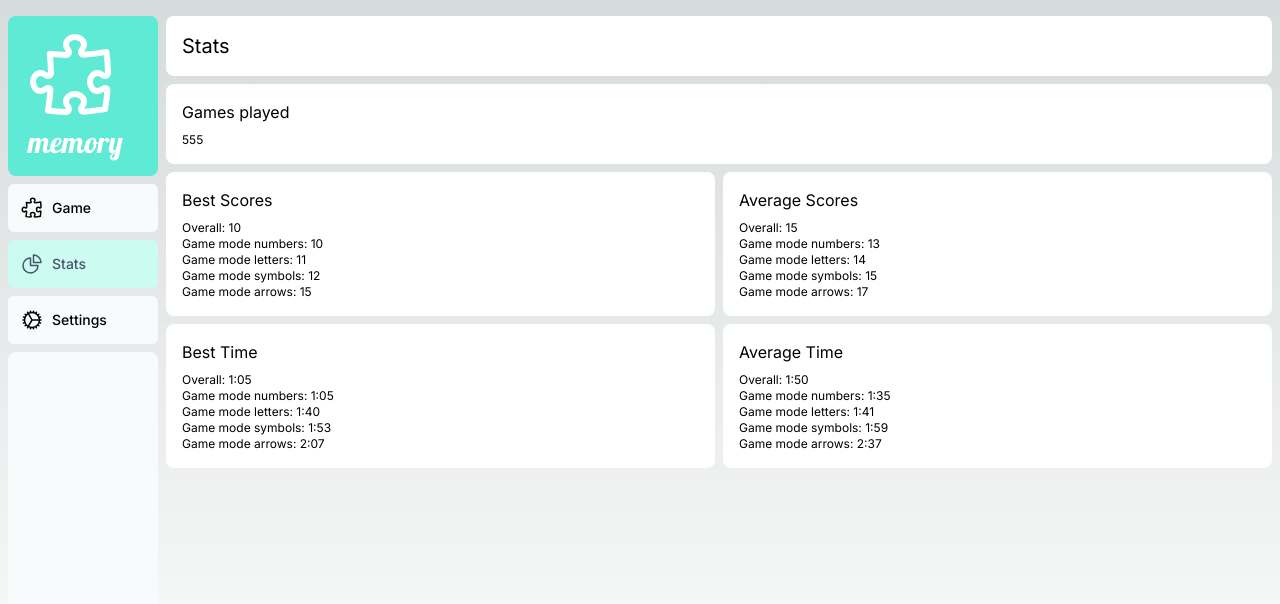
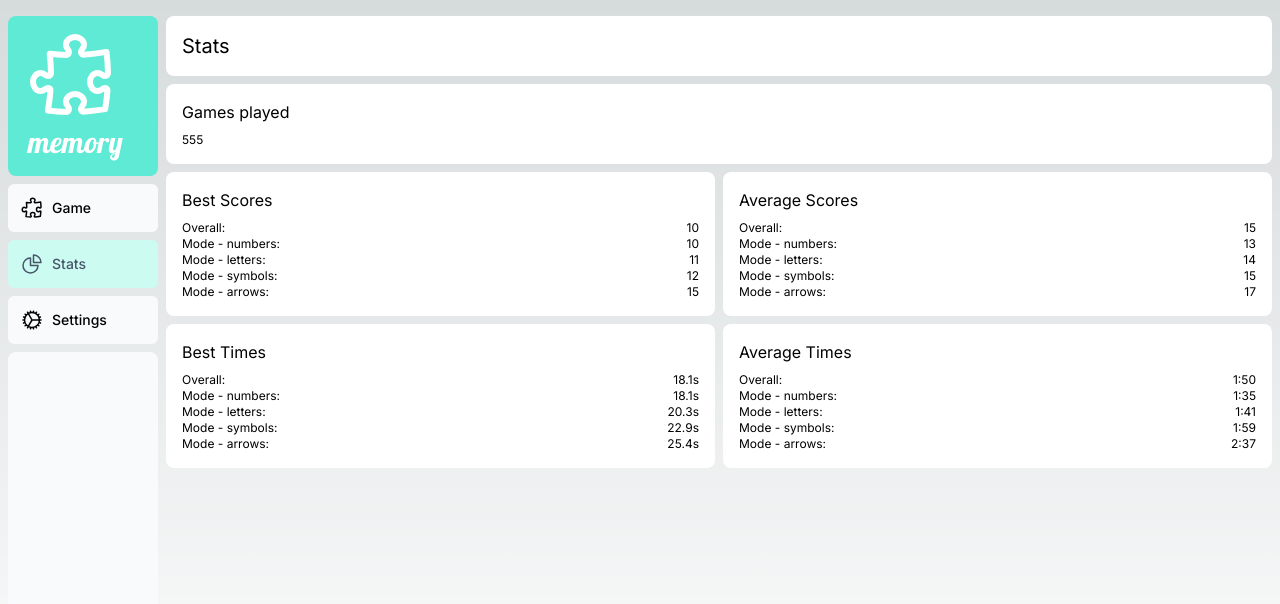
Before and after one commit to dgnezda/memory, a Next.js app: page /dashboard/stats in a window 1280 px wide. Shown: the top 604 px of the page. Built offline with nearby package versions, Linux system fonts and the light colour scheme.

Commit message:
Design overhaul

```diff
--- a/app/dashboard/stats/page.tsx
+++ b/app/dashboard/stats/page.tsx
@@ -9,39 +9,39 @@ export default function Page() {
             </WhiteDiv>
             <div className="grid grid-cols-2">
                 <WhiteDiv value="Best Scores">
-                    <div className="text-xs mt-2">
-                        <div>Overall: 10</div>
-                        <div>Game mode numbers: 10</div>
-                        <div>Game mode letters: 11</div>
-                        <div>Game mode symbols: 12</div>
-                        <div>Game mode arrows: 15</div>
+                    <div className="grid grid-cols-4 justify-between text-xs mt-2">
+                        <div className="col-span-3">Overall:</div><div className="text-end">10</div>
+                        <div className="col-span-3">Mode - numbers:</div><div className="text-end">10</div>
+                        <div className="col-span-3">Mode - letters:</div><div className="text-end">11</div>
+                        <div className="col-span-3">Mode - symbols:</div><div className="text-end">12</div>
+                        <div className="col-span-3">Mode - arrows:</div><div className="text-end">15</div>
                     </div>
                 </WhiteDiv>
                 <WhiteDiv value="Average Scores">
-                    <div className="text-xs mt-2">
-                        <div>Overall: 15</div>
-                        <div>Game mode numbers: 13</div>
-                        <div>Game mode letters: 14</div>
-                        <div>Game mode symbols: 15</div>
-                        <div>Game mode arrows: 17</div>
+                    <div className="grid grid-cols-4 justify-between text-xs mt-2">
+                        <div className="col-span-3">Overall:</div><div className="text-end">15</div>
+                        <div className="col-span-3">Mode - numbers:</div><div className="text-end">13</div>
+                        <div className="col-span-3">Mode - letters:</div><div className="text-end">14</div>
+                        <div className="col-span-3">Mode - symbols:</div><div className="text-end">15</div>
+                        <div className="col-span-3">Mode - arrows:</div><div className="text-end">17</div>
                     </div>
                 </WhiteDiv>
-                <WhiteDiv value="Best Time">
-                    <div className="text-xs mt-2">
-                        <div>Overall: 1:05</div>
-                        <div>Game mode numbers: 1:05</div>
-                        <div>Game mode letters: 1:40</div>
-                        <div>Game mode symbols: 1:53</div>
-                        <div>Game mode arrows: 2:07</div>
+                <WhiteDiv value="Best Times">
+                    <div className="grid grid-cols-4 justify-between text-xs mt-2">
+                        <div className="col-span-3">Overall:</div><div className="text-end">18.1s</div>
+                        <div className="col-span-3">Mode - numbers:</div><div className="text-end">18.1s</div>
+                        <div className="col-span-3">Mode - letters:</div><div className="text-end">20.3s</div>
+                        <div className="col-span-3">Mode - symbols:</div><div className="text-end">22.9s</div>
+                        <div className="col-span-3">Mode - arrows:</div><div className="text-end">25.4s</div>
                     </div>
                 </WhiteDiv>
-                <WhiteDiv value="Average Time">
-                    <div className="text-xs mt-2">
-                        <div>Overall: 1:50</div>
-                        <div>Game mode numbers: 1:35</div>
-                        <div>Game mode letters: 1:41</div>
-                        <div>Game mode symbols: 1:59</div>
-                        <div>Game mode arrows: 2:37</div>
+                <WhiteDiv value="Average Times">
+                    <div className="grid grid-cols-4 justify-between text-xs mt-2">
+                        <div className="col-span-3">Overall:</div><div className="text-end">1:50</div>
+                        <div className="col-span-3">Mode - numbers:</div><div className="text-end">1:35</div>
+                        <div className="col-span-3">Mode - letters:</div><div className="text-end">1:41</div>
+                        <div className="col-span-3">Mode - symbols:</div><div className="text-end">1:59</div>
+                        <div className="col-span-3">Mode - arrows:</div><div className="text-end">2:37</div>
                     </div>
                 </WhiteDiv>
             </div>
--- a/app/lib/utils.ts
+++ b/app/lib/utils.ts
@@ -63,7 +63,7 @@ export function calculateFinalScore(moves: number, timeTenths: number): number {
   const finalScore: number = (1 - normalizedMoves) * weightMoves + (1 - normalizedTime) * weightTime;
 
   // Convert final score to a 0-100 scale
-  const scaledScore: number = Math.round(finalScore * 100);
+  const scaledScore: number = Math.round(finalScore * 1000);
   if (scaledScore > 0) return scaledScore
-  return 0;
+  return 1;
 }
--- a/app/page.tsx
+++ b/app/page.tsx
@@ -1,6 +1,7 @@
 import { ArrowRightIcon } from '@heroicons/react/24/outline';
 import Link from 'next/link';
 import { lobster } from './ui/fonts';
+import { mainColors } from './ui/colors';
 
 export default function Home() {
   const squareArr = Array(16).fill(1);
@@ -17,7 +18,7 @@ export default function Home() {
       </div>
       <Link
         href="/dashboard/game"
-        className="md:my-20 mt-10 mb-40 flex items-center gap-5 self-auto rounded-lg bg-blue-500 px-6 py-3 text-sm font-medium text-white transition-colors hover:bg-blue-400 md:text-base"
+        className={`md:my-20 mt-10 mb-40 flex items-center gap-5 self-auto rounded-lg ${mainColors.main} px-6 py-3 text-sm font-bold text-white transition-colors ${mainColors.hover} md:text-base`}
       >
         <span>Play</span>{' '}
         <ArrowRightIcon  key={Date.now()} className="w-5 md:w-6" />
--- a/app/ui/colors.ts
+++ b/app/ui/colors.ts
@@ -1,19 +1,17 @@
 export const cardColors = [
-    'bg-gradient-to-r from-purple-400 to-cyan-200',
-    'bg-gradient-to-r from-indigo-400 to-sky-200',
-    'bg-gradient-to-r from-emerald-500 to-lime-200',
-    'bg-gradient-to-r from-rose-400 to-pink-200',
-    'bg-gradient-to-r from-red-400 to-orange-300',
-    'bg-gradient-to-r from-lime-100 to-orange-300',
+    'bg-gradient-to-r from-teal-200 to-teal-500',
+    'bg-gradient-to-r from-slate-300 to-slate-500',
+    'bg-gradient-to-r from-pink-200 to-pink-400',
+    'bg-gradient-to-r from-cyan-200 to-cyan-500',
+    'bg-gradient-to-r from-blue-400 from-10% via-sky-400 via-30% to-cyan-300 to-90%',
 ]
 
 export const cardHoverColors = [
-    'hover:from-purple-300 hover:to-cyan-100',
-    'hover:from-indigo-300 hover:to-sky-100',
-    'hover:from-emerald-400 hover:to-lime-100',
-    'hover:from-rose-300 hover:to-pink-100',
-    'hover:from-red-300 hover:to-orange-200',
-    'hover:from-lime-50 hover:to-orange-200',
+    'hover:from-teal-100 hover:to-teal-400',
+    'hover:from-slate-200 hover:to-slate-400',
+    'hover:from-pink-100 hover:to-pink-300',
+    'hover:from-cyan-100 hover:to-cyan-400',
+    'hover:from-blue-300 hover:from-10% via-sky-300 via-30% to-cyan-200 to-90%',
 ]
 
 export const mainColors = {
--- a/app/ui/components/Button.tsx
+++ b/app/ui/components/Button.tsx
@@ -3,7 +3,7 @@ import { cn } from '../../lib/utils'
 
 const Button = ({ children, className, ...props }: ButtonHTMLAttributes<HTMLButtonElement>) => {
     return (
-        <button className={cn("px-4 py-2 bg-red-500 rounded-full text-white", className)} {...props}>
+        <button className={cn("px-4 py-2 bg-red-500 rounded-full text-white font-bold transition-colors", className)} {...props}>
             {children}
         </button>
     )
--- a/app/ui/components/Card.tsx
+++ b/app/ui/components/Card.tsx
@@ -35,10 +35,11 @@ export default function Card({
                 onClick();
                 playClick();
             }}
-            className={`${roboto.className} grid-item
-            border-white
-            ${visible ? `${backgroundColor} border-8 border-double` : `${flippedBackgroundColor} ${flippedHoverColor} border-4 md:hover:-translate-y-1`}
-            flex justify-center items-center md:h-40 h-20 w-20 md:w-40 rounded-xl py-6 px-6 shadow-md`}
+            className={`${roboto.className} grid-item border-white flex justify-center items-center md:h-40 h-20 w-20 md:w-40 rounded-xl py-6 px-6 shadow-md
+            ${visible
+                ? `${backgroundColor} border-8 border-double`
+                : `${flippedBackgroundColor} ${flippedHoverColor} border-4 md:hover:-translate-y-1`}
+            `}
         >
             <div className={typeof value === 'number' || 'letter'
                     ? `${textColor} card-font text-center`
--- a/app/ui/components/NavLinks.tsx
+++ b/app/ui/components/NavLinks.tsx
@@ -32,7 +32,7 @@ export default function NavLinks() {
             key={link.name}
             href={link.href}
             className={clsx(
-              `flex h-[48px] grow items-center justify-center gap-2 rounded-md bg-gray-50 p-3 text-sm font-medium hover:bg-teal-100 hover:text-slate-700 lg:flex-none lg:justify-start lg:p-2 lg:px-3`,
+              `flex h-[48px] grow items-center justify-center gap-2 rounded-md bg-gray-50 p-3 text-sm font-medium hover:bg-teal-100 hover:text-slate-700 transition-colors lg:flex-none lg:justify-start lg:p-2 lg:px-3`,
               {
                 'bg-teal-100 text-slate-600': pathname === link.href,
               },
```
Also changed, not shown: app/dashboard/settings/page.tsx (+13 -12 lines).
